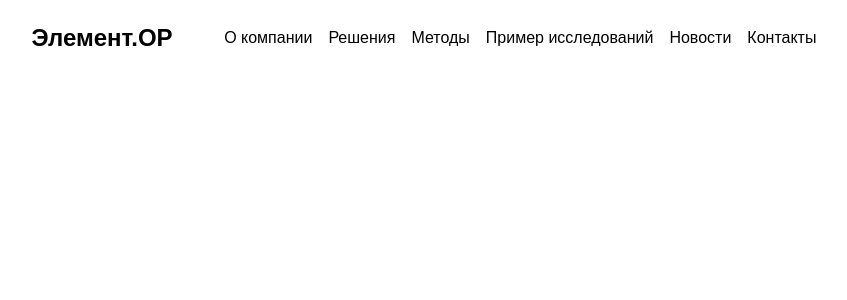
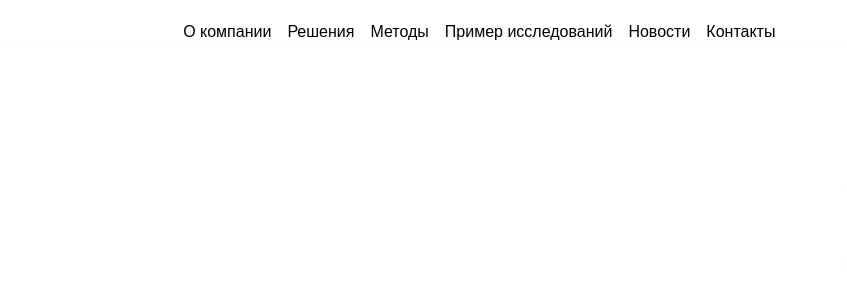
Before and after one commit to barkoff11/my-next-app, a Next.js app: page / in a window 1280 px wide. Shown: the top 300 px of the page, without its empty margins (212-1059 px from the left). Built offline with nearby package versions, Linux system fonts and the light colour scheme.

Commit message:
добавление спрайт

```diff
--- a/src/Header/Header.tsx
+++ b/src/Header/Header.tsx
@@ -26,7 +26,11 @@ const Header: React.FC = () => {
 
     return (
         <div className={styles.container}>
-            <div className={`${styles.logo} ${isMenuActive ? styles.logo_active : ''}`}>Элемент.ОP</div>
+            <div className={`${styles.logo} ${isMenuActive ? styles.logo_active : ''}`}>
+            <svg width='18' height='18'>
+                <use xlinkHref='../../img/sprite.svg#Logo'></use>
+              </svg>
+            </div>
                  <nav className={`${isMenuActive ? styles.blur : ''}`}>
                     <ul className={`${styles.menu} ${isMenuActive ? styles.menu_active : ''}`}>
                         <li><a href="#">О компании</a></li>
```
Also changed, not shown: img/sprite.svg (added).
